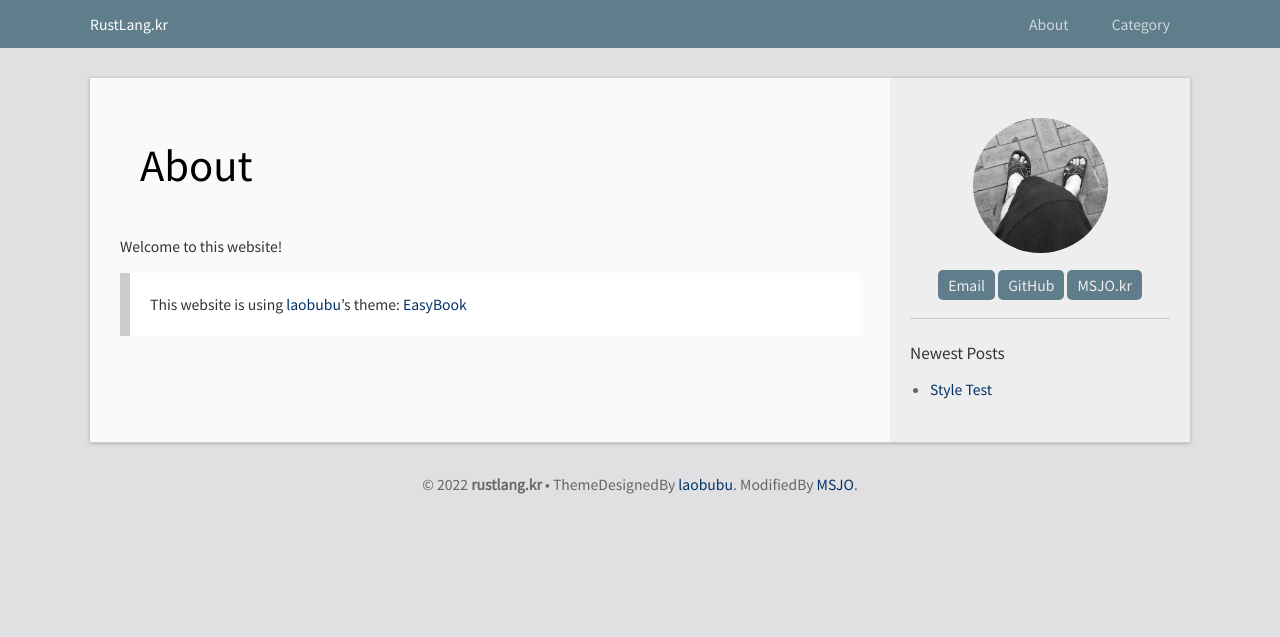
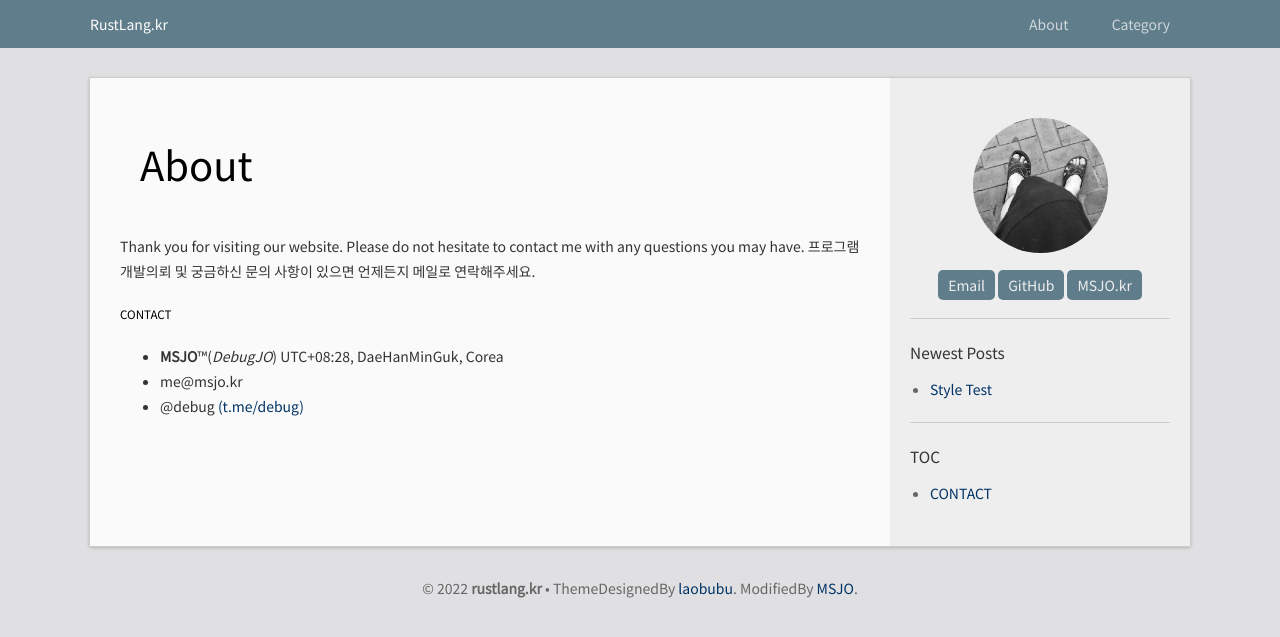
Before and after one commit to DebugJO/rustlang, a Jekyll site: the page built from about.md, in a window 1280 px wide. Shown: the top 637 px of the page. Built offline with Jekyll 4.4.1, drawn with Linux system fonts in a browser that asks for light colours.

Commit message:
Update about.md

```diff
--- a/about.md
+++ b/about.md
@@ -4,6 +4,9 @@ title: About
 permalink: /about/
 ---
 
-Welcome to this website!
+Thank you for visiting our website. Please do not hesitate to contact me with any questions you may have. 프로그램 개발의뢰 및 궁금하신 문의 사항이 있으면 언제든지 메일로 연락해주세요.
 
-> This website is using [laobubu](http://laobubu.net)'s theme: [EasyBook](https://github.com/laobubu/jekyll-theme-EasyBook)
+##### CONTACT
+* **MSJO**™(*DebugJO*) UTC+08:28, DaeHanMinGuk, Corea
+* <i class="fa fa-envelope" aria-hidden="true"></i> me@msjo.kr
+* <i class="fa fa-telegram" aria-hidden="true"></i> @debug [(t.me/debug)](https://t.me/debug)
```
